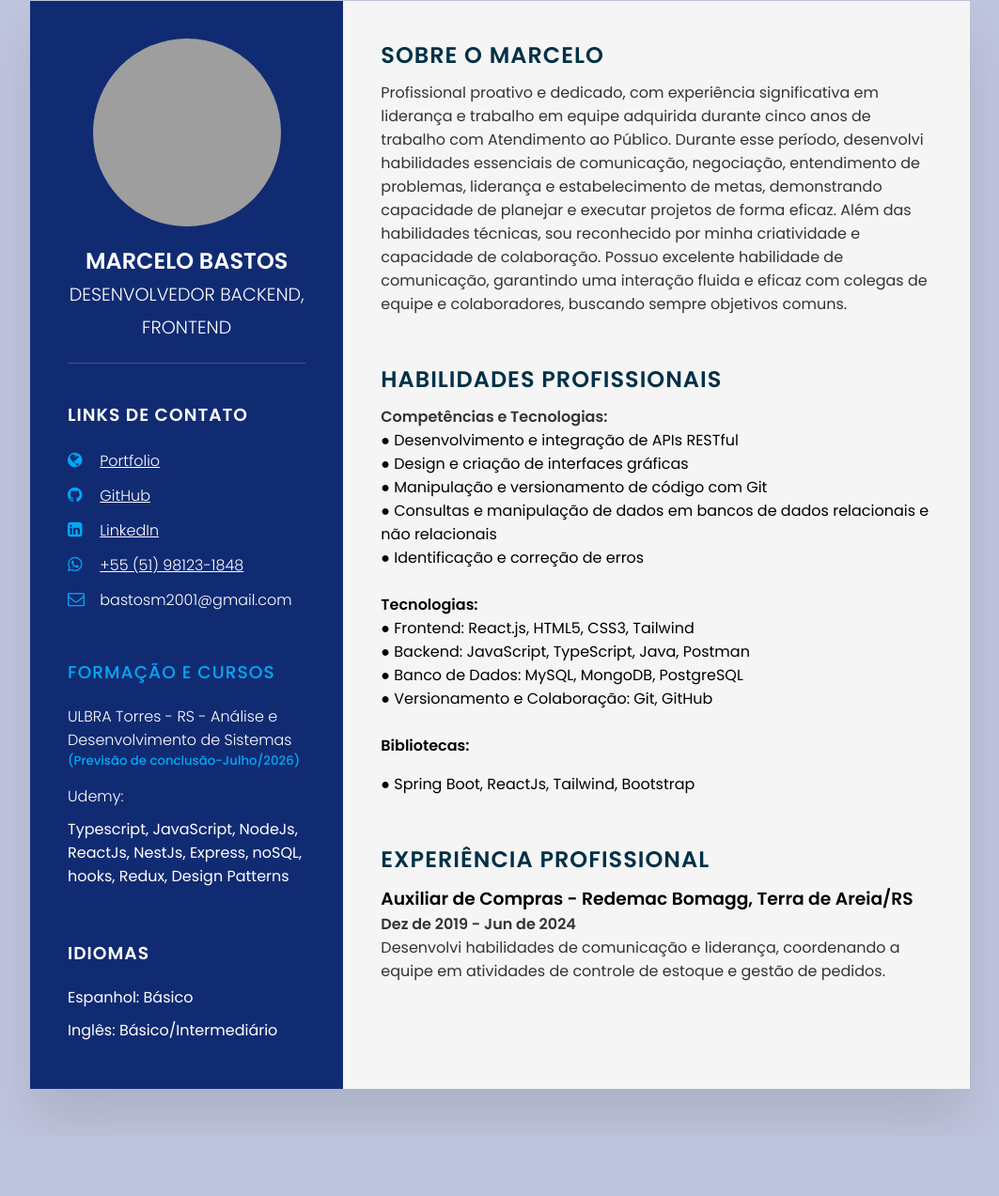
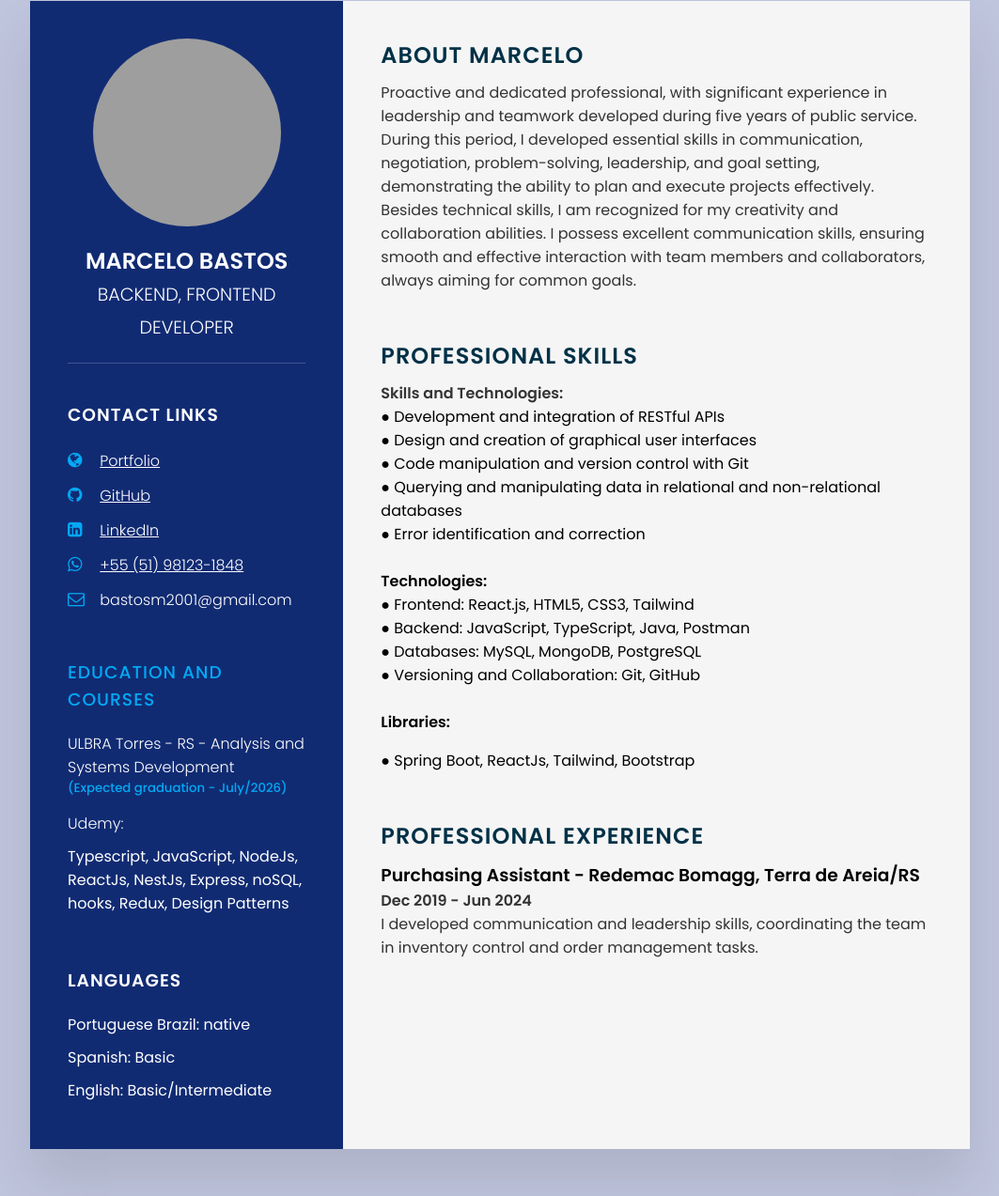
Before and after one commit to MarceloBastosDev/personalResume, a plain HTML site: page index.html in a window 1280 px wide. Shown: the part 49-1322 px from the top of the page at 94% size, without its empty margins (108-1171 px from the left). Before the commit the page ends 1258 px from the top, so only its background shows below. Drawn offline with nearby package versions, Linux system fonts and the light colour scheme; grey boxes are pictures that could not be loaded.

Commit message:
primeiro commit

```diff
--- a/index.html
+++ b/index.html
@@ -1,4 +1,3 @@
-
 <!DOCTYPE html>
 <html lang="pt-br">
 
@@ -6,12 +5,14 @@
     <meta charset="UTF-8" />
     <meta http-equiv="X-UA-Compatible" content="IE=edge" />
     <meta name="viewport" content="width=device-width, initial-scale=1.0" />
-  <title>Currículo</title>
-  <link rel="stylesheet" href="https://cdnjs.cloudflare.com/ajax/libs/font-awesome/4.7.0/css/font-awesome.css"
+    <title>Resume</title>
+    <link rel="stylesheet"
+      href="https://cdnjs.cloudflare.com/ajax/libs/font-awesome/4.7.0/css/font-awesome.css"
       integrity="sha512-5A8nwdMOWrSz20fDsjczgUidUBR8liPYU+WymTZP1lmY9G6Oc7HlZv156XqnsgNUzTyMefFTcsFH/tnJE/+xBg=="
       crossorigin="anonymous" referrerpolicy="no-referrer" />
     <!-- Latest compiled JavaScript -->
-  <script src="https://cdn.jsdelivr.net/npm/bootstrap@5.1.3/dist/js/bootstrap.bundle.min.js"></script>
+    <script
+      src="https://cdn.jsdelivr.net/npm/bootstrap@5.1.3/dist/js/bootstrap.bundle.min.js"></script>
     <link rel="stylesheet" type="text/css" href="style.css" />
   </head>
 
@@ -22,91 +23,116 @@
           <div class="imgBx">
             <img src="/img/eu.JPEG" />
           </div>
-        <h2>Marcelo Bastos <br /><span>Desenvolvedor Backend, Frontend</span></h2>
+          <h2>Marcelo Bastos <br /><span>Backend, Frontend Developer</span></h2>
         </div>
 
         <div class="contactInfo">
-        <h3 class="title fs-4">Links de Contato</h3>
+          <h3 class="title fs-4">Contact Links</h3>
           <ul>
             <li>
-            <span class="icon"><i class="fa fa-globe" aria-hidden="true"></i></span>
-            <span class="text"><a href="https://marcelobastos-portfolio.vercel.app/" target="_blank">Portfolio</a></span>
+              <span class="icon"><i class="fa fa-globe"
+                  aria-hidden="true"></i></span>
+              <span class="text"><a
+                  href="https://marcelobastos-portfolio.vercel.app/"
+                  target="_blank">Portfolio</a></span>
             </li>
             <li>
-            <span class="icon"><i class="fa fa-github" aria-hidden="true"></i></span>
-            <span class="text"><a href="https://github.com/MarceloBastosDev" target="_blank">GitHub</a></span>
+              <span class="icon"><i class="fa fa-github"
+                  aria-hidden="true"></i></span>
+              <span class="text"><a href="https://github.com/MarceloBastosDev"
+                  target="_blank">GitHub</a></span>
             </li>
             <li>
-            <span class="icon"><i class="fa fa-linkedin-square" aria-hidden="true"></i></span>
-            <span class="text"><a href="https://www.linkedin.com/in/vmarcelobastos/" target="_blank">LinkedIn</a></span>
+              <span class="icon"><i class="fa fa-linkedin-square"
+                  aria-hidden="true"></i></span>
+              <span class="text"><a
+                  href="https://www.linkedin.com/in/vmarcelobastos/"
+                  target="_blank">LinkedIn</a></span>
             </li>
             <li>
-            <span class="icon"><i class="fa fa-whatsapp" aria-hidden="true"></i></span>
-            <span class="text"><a href="tel:+5551981231848">+55 (51) 98123-1848</a></span>
+              <span class="icon"><i class="fa fa-whatsapp"
+                  aria-hidden="true"></i></span>
+              <span class="text"><a href="tel:+5551981231848">+55 (51)
+                  98123-1848</a></span>
             </li>
             <li>
-            <span class="icon"><i class="fa fa-envelope-o" aria-hidden="true"></i></span>
+              <span class="icon"><i class="fa fa-envelope-o"
+                  aria-hidden="true"></i></span>
               <span class="text">bastosm2001@gmail.com</span>
             </li>
           </ul>
         </div>
 
         <div class="contactInfo education">
-        <h3 class="title fs-4">Formação e Cursos</h3>
+          <h3 class="title fs-4">Education and Courses</h3>
           <ul>
-          <li >
-            <h4 style="color: white;">ULBRA Torres - RS - Análise e Desenvolvimento de Sistemas</h4>
-            <h5>(Previsão de conclusão-Julho/2026)</h5>
+            <li>
+              <h4 style="color: white;">ULBRA Torres - RS - Analysis and Systems
+                Development</h4>
+              <h5>(Expected graduation - July/2026)</h5>
             </li>
             <li>
               <h4 style="color: white;">Udemy:</h4>
               <ul>
-              <li style="color: white;">Typescript, JavaScript, NodeJs, ReactJs, NestJs, Express, noSQL, hooks, Redux, Design Patterns</li>
+                <li style="color: white;">Typescript, JavaScript, NodeJs,
+                  ReactJs, NestJs, Express, noSQL, hooks, Redux, Design
+                  Patterns</li>
               </ul>
             </li>
           </ul>
         </div>
 
-
         <div class="contactInfo language">
-        <h3 class="title fs-4">Idiomas</h3>
+          <h3 class="title fs-4">Languages</h3>
           <ul style="color: white;">
-          <li>Espanhol: Básico</li>
-          <li>Inglês: Básico/Intermediário</li>
+            <li>Portuguese Brazil: native</li>
+            <li>Spanish: Basic</li>
+            <li>English: Basic/Intermediate</li>
           </ul>
         </div>
       </div>
 
       <div class="lado_Direito">
         <div class="about">
-        <h2 class="title2 fs-4">Sobre o Marcelo</h2>
+          <h2 class="title2 fs-4">About Marcelo</h2>
           <p class="fs-6">
-          Profissional proativo e dedicado, com experiência significativa em liderança e trabalho em equipe adquirida durante cinco anos de trabalho com Atendimento ao Público. Durante esse período, desenvolvi habilidades essenciais de comunicação, negociação, entendimento de problemas, liderança e estabelecimento de metas, demonstrando capacidade de planejar e executar projetos de forma eficaz. Além das habilidades técnicas, sou reconhecido por minha criatividade e capacidade de colaboração. Possuo excelente habilidade de comunicação, garantindo uma interação fluida e eficaz com colegas de equipe e colaboradores, buscando sempre objetivos comuns.
+            Proactive and dedicated professional, with significant experience in
+            leadership and teamwork developed during five years of public
+            service. During this period, I developed essential skills in
+            communication, negotiation, problem-solving, leadership, and goal
+            setting, demonstrating the ability to plan and execute projects
+            effectively. Besides technical skills, I am recognized for my
+            creativity and collaboration abilities. I possess excellent
+            communication skills, ensuring smooth and effective interaction with
+            team members and collaborators, always aiming for common goals.
           </p>
         </div>
 
         <div class="about skills">
-        <h2 class="title2 fs-4">Habilidades Profissionais</h2>
-        <p class="fs-6 display: grid; grid-template-columns: 1fr 1fr; gap: 16px; align-items: start;">
-          <strong>Competências e Tecnologias:</strong>
+          <h2 class="title2 fs-4">Professional Skills</h2>
+          <p
+            class="fs-6 display: grid; grid-template-columns: 1fr 1fr; gap: 16px; align-items: start;">
+            <strong>Skills and Technologies:</strong>
             <ul style="list-style-type: none;">
-            <li>● Desenvolvimento e integração de APIs RESTful</li>
-            <li>● Design e criação de interfaces gráficas</li>
-            <li>● Manipulação e versionamento de código com Git</li>
-            <li>● Consultas e manipulação de dados em bancos de dados relacionais e não relacionais</li>
-            <li>● Identificação e correção de erros</li>
+              <li>● Development and integration of RESTful APIs</li>
+              <li>● Design and creation of graphical user interfaces</li>
+              <li>● Code manipulation and version control with Git</li>
+              <li>● Querying and manipulating data in relational and
+                non-relational databases</li>
+              <li>● Error identification and correction</li>
             </ul>
             <br>
-          <strong>Tecnologias:</strong>
+            <strong>Technologies:</strong>
             <ul style="list-style-type: none;">
               <li>● Frontend: React.js, HTML5, CSS3, Tailwind</li>
               <li>● Backend: JavaScript, TypeScript, Java, Postman</li>
-            <li>● Banco de Dados: MySQL, MongoDB, PostgreSQL</li>
-            <li>● Versionamento e Colaboração: Git, GitHub</li>
+              <li>● Databases: MySQL, MongoDB, PostgreSQL</li>
+              <li>● Versioning and Collaboration: Git, GitHub</li>
             </ul>
             <br>
-          <div style="display: grid; grid-template-columns: 1fr 1fr; gap: 16px; align-items: start;">
-            <strong>Bibliotecas:</strong>
+            <div
+              style="display: grid; grid-template-columns: 1fr 1fr; gap: 16px; align-items: start;">
+              <strong>Libraries:</strong>
               <ul style="list-style-type: none; grid-column: span 2;">
                 <li>● Spring Boot, ReactJs, Tailwind, Bootstrap</li>
               </ul>
@@ -114,15 +140,15 @@
           </div>
 
           <div class="about experience">
-        <h2 class="title2 fs-4">Experiência Profissional</h2>
+            <h2 class="title2 fs-4">Professional Experience</h2>
             <div>
-          <h3><strong>Auxiliar de Compras</strong> - Redemac Bomagg, Terra de Areia/RS</h3>
-          <p class="fs-6"><strong>Dez de 2019 - Jun de 2024</strong></p>
-          <p class="fs-6">Desenvolvi habilidades de comunicação e liderança, coordenando a equipe em atividades de controle de estoque e gestão de pedidos.
-
-          </p>
+              <h3><strong>Purchasing Assistant</strong> - Redemac Bomagg, Terra
+                de Areia/RS</h3>
+              <p class="fs-6"><strong>Dec 2019 - Jun 2024</strong></p>
+              <p class="fs-6">I developed communication and leadership skills,
+                coordinating the team in inventory control and order management
+                tasks.</p>
             </div>
-
 
           </div>
         </div>
```
Lines whose indentation alone changed are shown as unchanged.
